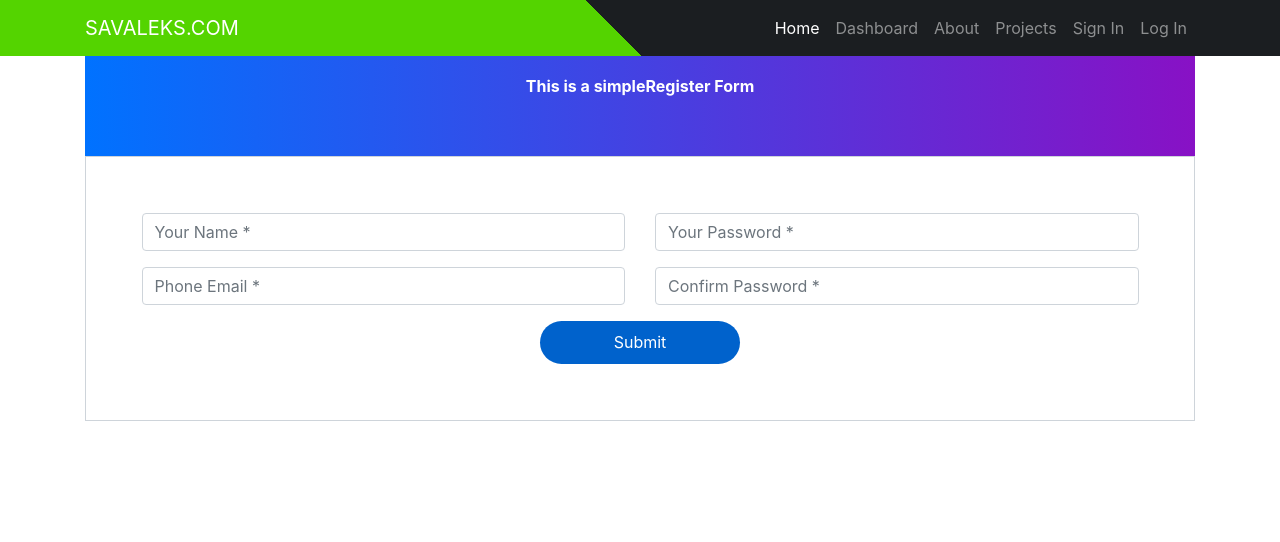
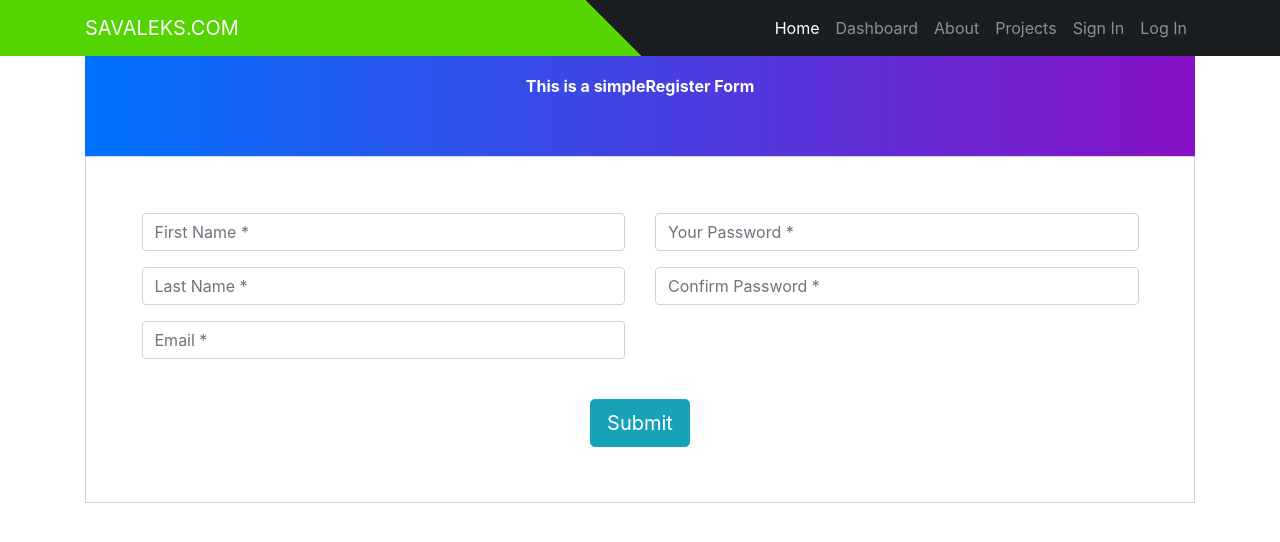
Before and after one commit to savaleks/ReactSpring-demo, a React (Create React App) app in the folder front-end-react/: page /register in a window 1280 px wide. Shown: the top 542 px of the page. Built offline with nearby package versions, Linux system fonts and the light colour scheme.

Commit message:
user registration

```diff
--- /dev/null
+++ b/front-end-react/src/actions/securityAction.js
@@ -0,0 +1,18 @@
+import axios from "axios";
+import { GET_ERRORS } from "./types";
+
+export const createNewUser = (newUser, history) => async dispatch => {
+    try {
+        await axios.post("/api/users/register", newUser);
+        history.push("/login");
+        dispatch ({
+            type: GET_ERRORS,
+            payload: {}
+        });
+    } catch (error) {
+        dispatch ({
+            type: GET_ERRORS,
+            payload: error.response.data
+        });
+    }
+}
--- a/front-end-react/src/actions/types.js
+++ b/front-end-react/src/actions/types.js
@@ -8,3 +8,4 @@ export const DELETE_PROJECT = "DELETE_PROJECT";
 export const GET_BACKLOG = "GET_BACKLOG";
 export const GET_PROJECT_TASK = "GET_PROJECT_TASK";
 export const DELETE_PROJECT_TASK = "DELETE_PROJECT_TASK";
+export const SET_CURRENT_USER = "SET_CURRENT_USER";
--- a/front-end-react/src/components/userManagement/Login.js
+++ b/front-end-react/src/components/userManagement/Login.js
@@ -1,29 +1,54 @@
-import React, { Component } from 'react';
-import {Link} from "react-router-dom"
+import React, { Component } from "react";
+import { Link } from "react-router-dom";
 
 class Login extends Component {
   render() {
     return (
       <div className="login-popup-wrap new_login_popup">
         <div className="login-popup-heading text-center">
-                            <h4><i className="fa fa-lock" aria-hidden="true"></i> Login </h4>
+          <h4>
+            <i className="fa fa-lock" aria-hidden="true"></i> Login{" "}
+          </h4>
         </div>
 
         <form id="loginMember" role="form" action="" method="post">
           <div className="form-group">
-                                <input type="text" className="form-control" id="user_id" placeholder="e-mail" name="user_id"/>
+            <input
+              type="text"
+              className="form-control"
+              id="user_id"
+              placeholder="e-mail"
+              name="user_id"
+            />
           </div>
           <div className="form-group">
-                                <input type="password" className="form-control" id="password" placeholder="Password" name="password"/>
+            <input
+              type="password"
+              className="form-control"
+              id="password"
+              placeholder="Password"
+              name="password"
+            />
           </div>
-                            <button type="submit" className="btn btn-primary login-popup-btn" name="submit" value="1">Login</button>
+          <button
+            type="submit"
+            className="btn btn-primary login-popup-btn"
+            name="submit"
+            value="1"
+          >
+            Login
+          </button>
         </form>
         <div className="form-group text-center">
-                        <a className="pwd-forget" href="#" id="open_forgotPassword">Forget Password</a>
+          <a className="pwd-forget" href="#" id="open_forgotPassword">
+            Forget Password
+          </a>
         </div>
-                        <div className="text-center">Not registered yet?<a href="#">click here</a></div>
+        <div className="text-center">
+          Not registered yet?<a href="#">click here</a>
         </div>
-        )
+      </div>
+    );
   }
 }
 
--- a/front-end-react/src/components/userManagement/Register.js
+++ b/front-end-react/src/components/userManagement/Register.js
@@ -1,6 +1,41 @@
 import React, { Component } from "react";
+import {createNewUser } from "../../actions/securityAction";
+import PropTypes from "prop-types";
+import {connect} from "react-redux";
+import classnames from "classnames";
 
 class Register extends Component {
+
+  constructor(){
+    super();
+    this.state = {
+      email:"",
+      firstName:"",
+      lastName:"",
+      password:"",
+      confirmPassword:"",
+      errors:{}
+    };
+    this.onChange = this.onChange.bind(this);
+    this.onSubmit = this.onSubmit.bind(this);
+  }
+
+  onChange(e){
+    this.setState({[e.target.name]:e.target.value})
+  }
+
+  onSubmit(e){
+    e.preventDefault();
+    const newUser = {
+      email:this.state.email,
+      firstName:this.state.firstName,
+      lastName:this.state.lastName,
+      password:this.state.password,
+      confirmPassword:this.state.confirmPassword
+    }
+    this.props.createNewUser(newUser, this.props.history);
+  }
+
   render() {
     return (
       <div className="container register-form">
@@ -8,7 +43,7 @@ class Register extends Component {
           <div className="note">
             <p>This is a simpleRegister Form</p>
           </div>
-
+        <form onSubmit = {this.onSubmit}>
         <div className="form-content">
         <div className="row">
           <div className="col-md-6">
@@ -16,46 +51,72 @@ class Register extends Component {
               <input
                 type="text"
                 className="form-control"
-                    placeholder="Your Name *"
-                    value=""
+                placeholder="First Name *"
+                name="firstName"
+                value={this.state.firstName}
+                onChange={this.onChange}
               />
             </div>
             <div className="form-group">
               <input
                 type="text"
                 className="form-control"
-                    placeholder="Phone Email *"
-                    value=""
+                placeholder="Last Name *"
+                name="lastName"
+                value={this.state.lastName}
+                onChange={this.onChange}
+              />
+            </div>
+            <div className="form-group">
+              <input
+                type="email"
+                className="form-control"
+                placeholder="Email *"
+                name="email"
+                value={this.state.email}
+                onChange={this.onChange}
               />
             </div>
           </div>
           <div className="col-md-6">
             <div className="form-group">
               <input
-                    type="text"
+                type="password"
                 className="form-control"
                 placeholder="Your Password *"
-                    value=""
+                name="password"
+                value={this.state.password}
+                onChange={this.onChange}
               />
             </div>
             <div className="form-group">
               <input
-                    type="text"
+                type="password"
                 className="form-control"
                 placeholder="Confirm Password *"
-                    value=""
+                name="confirmPassword"
+                value={this.state.confirmPassword}
+                onChange={this.onChange}
               />
             </div>
           </div>
         </div>
-            <button type="button" className="btnSubmit">
-              Submit
-            </button>
+        <input type="submit" className="btn btn-info btn-lg mt-4" />
       </div>
+        </form>
         </div>
       </div>
     );
   }
 }
 
-export default Register;
+Register.propTypes = {
+  createNewUser: PropTypes.func.isRequired,
+  errors: PropTypes.object.isRequired
+}
+
+const mapStateToProps = state => ({
+  errors: state.errors
+})
+
+export default connect (mapStateToProps, {createNewUser})(Register);
```
Also changed, not shown: front-end-react/src/components/layout/Landing.js (indentation only). Lines whose indentation alone changed are shown as unchanged.
